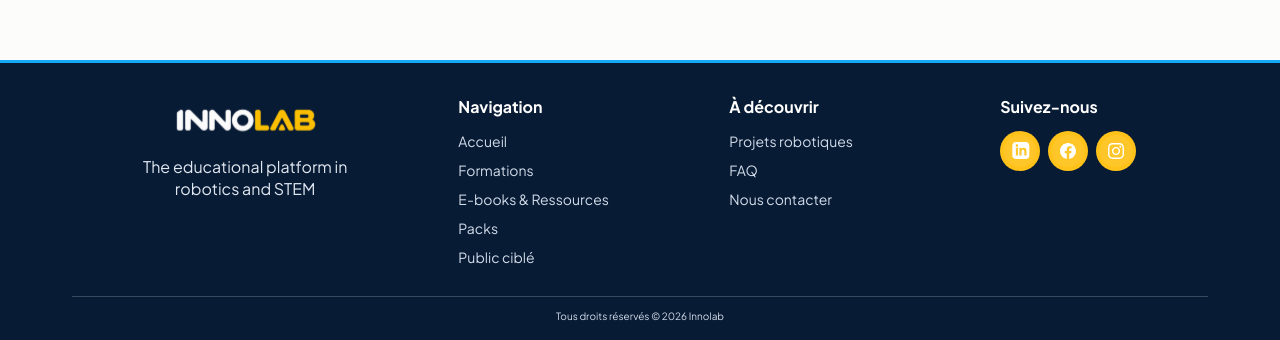
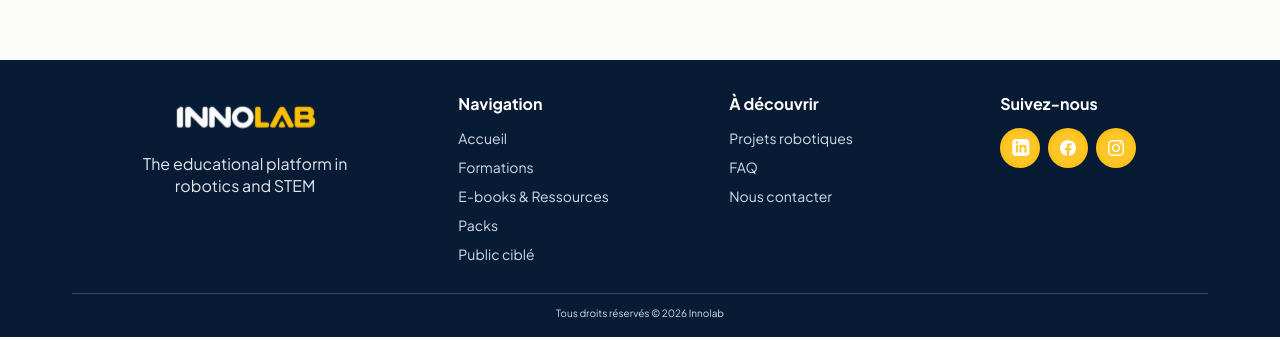
Before and after one commit to amira1810/InnoLab-Website, a Next.js app: page / in a window 1280 px wide. Shown: the part 820-1160 px from the top of the page. Built offline with nearby package versions, Linux system fonts and the light colour scheme.

Commit message:
feat: ajouter component footer

```diff
--- a/components/Footer.tsx
+++ b/components/Footer.tsx
@@ -4,7 +4,7 @@ import Link from "next/link";
 
 export default function Footer() {
   return (
-    <footer className="w-full border-t-[3px] border-[#16A9F8] bg-[#081B35] text-white">
+    <footer className="w-full bg-[#081B35] text-white">
       <div className="mx-auto max-w-300 px-6 pb-4 pt-8 sm:px-8">
         {/* Contenu principal */}
         <div className="grid grid-cols-1 gap-8 sm:grid-cols-2 lg:grid-cols-[1.5fr_1fr_1fr_0.9fr] lg:gap-10">
```
